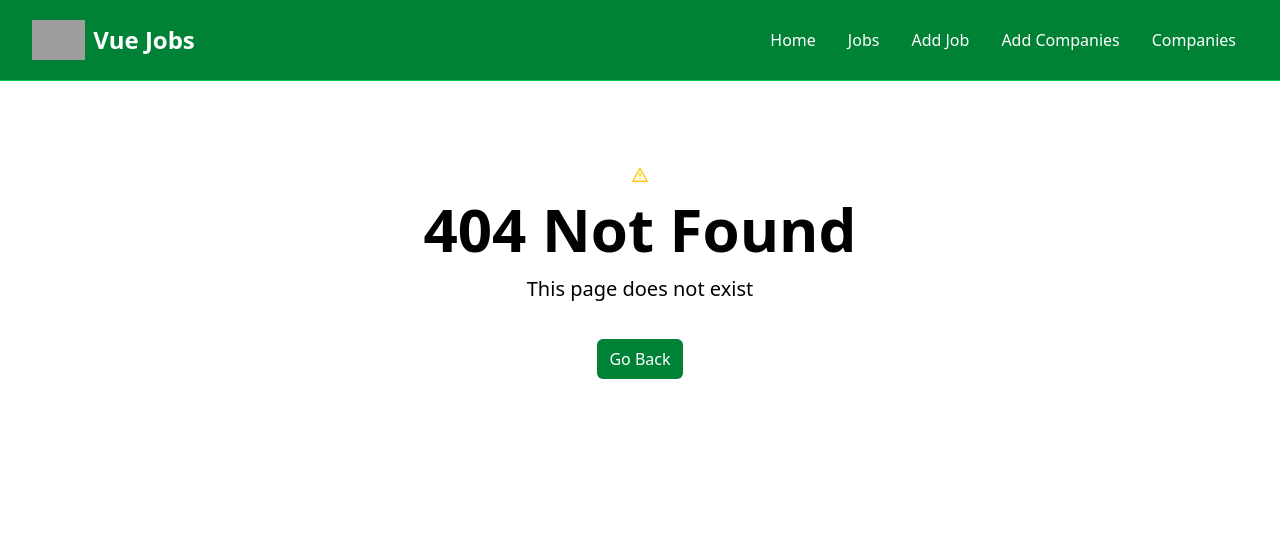
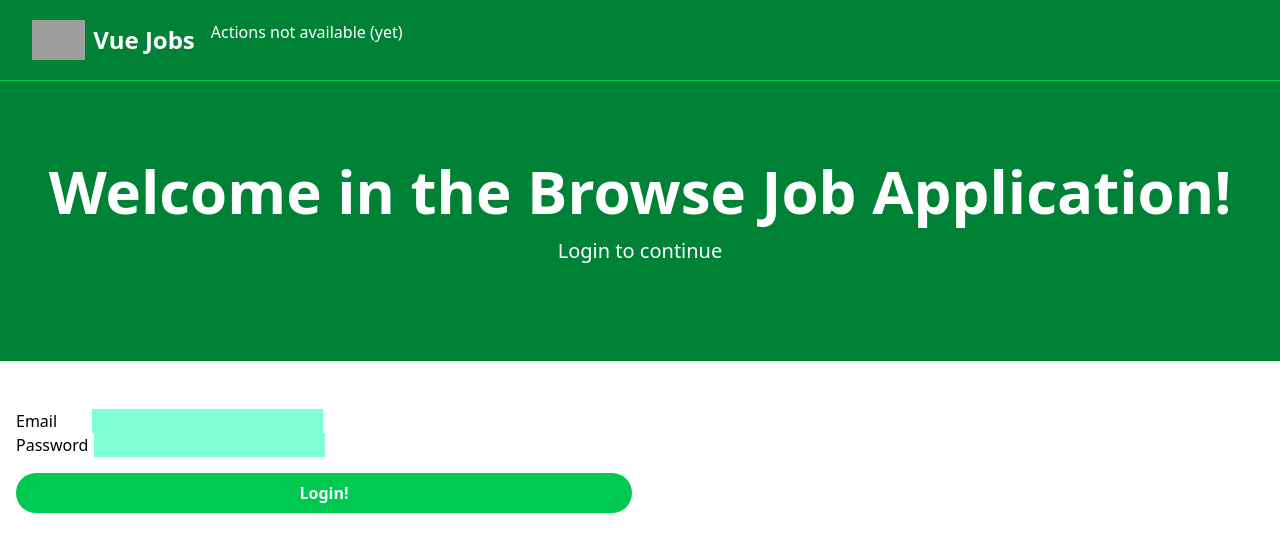
Before and after one commit to luigi-iaderosa/joblistings-vue, a Vue app: page /welcome in a window 1280 px wide. Before the commit this address had no page. Shown: the top 552 px of the page. Built offline with nearby package versions, Linux system fonts and the light colour scheme; grey boxes are pictures that could not be loaded.

Commit message:
event bus for login (in progress)

```diff
--- a/package.json
+++ b/package.json
@@ -16,6 +16,7 @@
     "autoprefixer": "^10.4.20",
     "axios": "^1.8.3",
     "json-server": "^1.0.0-beta.3",
+    "mitt": "^3.0.1",
     "postcss": "^8.5.3",
     "primeicons": "^7.0.0",
     "tailwindcss": "^4.0.12",
--- a/src/components/Navbar.vue
+++ b/src/components/Navbar.vue
@@ -2,10 +2,54 @@
 import { RouterLink } from 'vue-router';
 import logo from '@/assets/logo.png';
 import { useRoute } from 'vue-router';
+import { onMounted } from 'vue';
+import { reactive } from 'vue';
+import router from '@/router';
+import eventBus from '@/eventBus';
 
 const isActiveLink = (routePath) => {
   console.log()
   return useRoute().path === routePath;
+}
+
+const userProps = reactive({
+  user_id : null,
+  user_name: null,
+  token: null,
+  authorized: false
+})
+
+var props = defineProps({
+  authorized : {
+    type: Boolean
+  }
+});
+
+
+const fillUserProps = () => {
+  userProps.user_id = localStorage.getItem('user_id');
+  userProps.user_name = localStorage.getItem('user');
+  userProps.token = localStorage.getItem('token');
+
+  if (userProps.user_id!=null){
+    userProps.authorized = true;
+    props.authorized = true;
+  }
+  console.log(userProps);
+}
+
+onMounted(()=>{
+  fillUserProps();
+  eventBus.on('LoginOccurredEvent',fillUserProps)
+});
+
+const logout = () => {
+  localStorage.removeItem('user_id');
+  localStorage.removeItem('user');
+  localStorage.removeItem('token');
+  eventBus.emit('LogoutOccurredEvent');
+  props.authorized = false;
+  router.push('/welcome');
 }
 </script>
 
@@ -22,7 +66,8 @@ const isActiveLink = (routePath) => {
               <span class="hidden md:block text-white text-2xl font-bold ml-2"
                 >Vue Jobs</span>
             </RouterLink>
-            <div class="md:ml-auto">
+
+            <div v-if="userProps.authorized==true" class="md:ml-auto">
               <div class="flex space-x-2">
                 <RouterLink
                   to="/"
@@ -44,8 +89,13 @@ const isActiveLink = (routePath) => {
                     to="/companies"
                     :class= "[isActiveLink('/companies')?'bg-green-900': 'hover:bg-gray-900 hover:text-white', 'text-white','rounded-md', 'px-3', 'py-2']"
                   >Companies</RouterLink>
+                  <button @click="logout"
+                    class = "text-white rounded-md px-3 py-2 hover:bg-gray-900 hover:text-white">
+                    Logout
+                  </button>
               </div>
             </div>
+            <div v-else><div class="flex space-x-2"><div class="text-white">Actions not available (yet)</div></div></div>
           </div>
         </div>
       </div>
--- /dev/null
+++ b/src/eventBus.js
@@ -0,0 +1,5 @@
+import mitt from 'mitt';
+
+const eventBus = mitt(); // Create a new event bus
+
+export default eventBus;
--- a/src/main.js
+++ b/src/main.js
@@ -7,5 +7,5 @@ import Toast from 'vue-toastification';
 import 'vue-toastification/dist/index.css';
 const app = createApp(App);
 app.use(router);
-app.use(Toast)
+app.use(Toast);
 app.mount('#app')
--- /dev/null
+++ b/src/plugins/Constants.js
@@ -0,0 +1 @@
+export const API_LINK = "http://joblistings-backend.test/api"
--- a/src/router/index.js
+++ b/src/router/index.js
@@ -7,11 +7,18 @@ import AddJobView from '@/views/AddJobView.vue';
 import EditJob from '@/views/EditJobView.vue';
 import DeleteJob from '@/views/DeleteJobView.vue';
 import CompaniesView from '@/views/CompaniesView.vue';
-import EditCompanyView from '@/views/EditCompanyView.vue'
+import EditCompanyView from '@/views/EditCompanyView.vue';
+import WelcomeView from '@/views/WelcomeView.vue';
 const router = createRouter(
     {
         history: createWebHistory(import.meta.env.BASE_URL),
-        routes: [{
+        routes: [
+                {
+                    path:'/welcome',
+                    name: 'welcome',
+                    component: WelcomeView
+                },
+                {
                     path: '/',
                     name: 'home',
                     component: HomeView
--- /dev/null
+++ b/src/views/WelcomeView.vue
@@ -0,0 +1,64 @@
+<script setup>
+
+import axios from 'axios';
+import { reactive } from 'vue';
+import {API_LINK} from '@/plugins/Constants'
+import { data } from 'autoprefixer';
+import router from '@/router';
+import eventBus from '@/eventBus';
+import { onMounted } from 'vue';
+const state = reactive({
+    email : null,
+    password : null
+});
+
+const handleSubmit = async ()=>{
+    const response = await axios.post(API_LINK+'/login',state);
+    //console.log(response)
+    const data = response.data;
+    if (data.access_token!= undefined){
+        localStorage.setItem('token', data.access_token);
+        localStorage.setItem('user',data.user.name);
+        localStorage.setItem('user_id',data.user.id);
+
+        eventBus.emit('LoginOccurredEvent',data);
+        router.push('/');
+    }
+    else {
+        alert('Wrong login!!')
+    }
+}
+</script>
+
+<template>
+    <section class="bg-green-700 py-20 mb-4">
+        <div
+            class="max-w-7xl mx-auto px-4 sm:px-6 lg:px-8 flex flex-col items-center" >
+            <div class="text-center">
+            <h1
+                class="text-4xl font-extrabold text-white sm:text-5xl md:text-6xl"
+            >
+                Welcome in the Browse Job Application!
+            </h1>
+            <p class="my-4 text-xl text-white">
+                Login to continue
+            </p>
+            </div>
+        </div>
+    </section>
+    <section class="py-4">
+        <div class="container-xl lg:container m-auto">
+            <div class="grid grid-cols-1 md:grid-cols-2 gap-4 p-4 rounded-lg">
+                <form @submit.prevent="handleSubmit">
+                    <label for="email" style="margin-right: 35px;">Email</label>
+                    <input type="text" name="email" v-model="state.email" id="email" style="background-color: aquamarine;" /><br/>
+                    <label for="password" style="margin-right: 6px;">Password</label>
+                    <input type="text" name="password" id="password" v-model="state.password" style="background-color: aquamarine;"/>
+                    <button class="bg-green-500 hover:bg-green-600 text-white text-center font-bold py-2 px-4 rounded-full w-full focus:outline-none focus:shadow-outline mt-4 block">Login!</button>
+                </form>
+
+            </div>
+        </div>
+
+    </section>
+</template>
```
Also changed, not shown: 1 other file (tests, documents, lock files or other folders).
